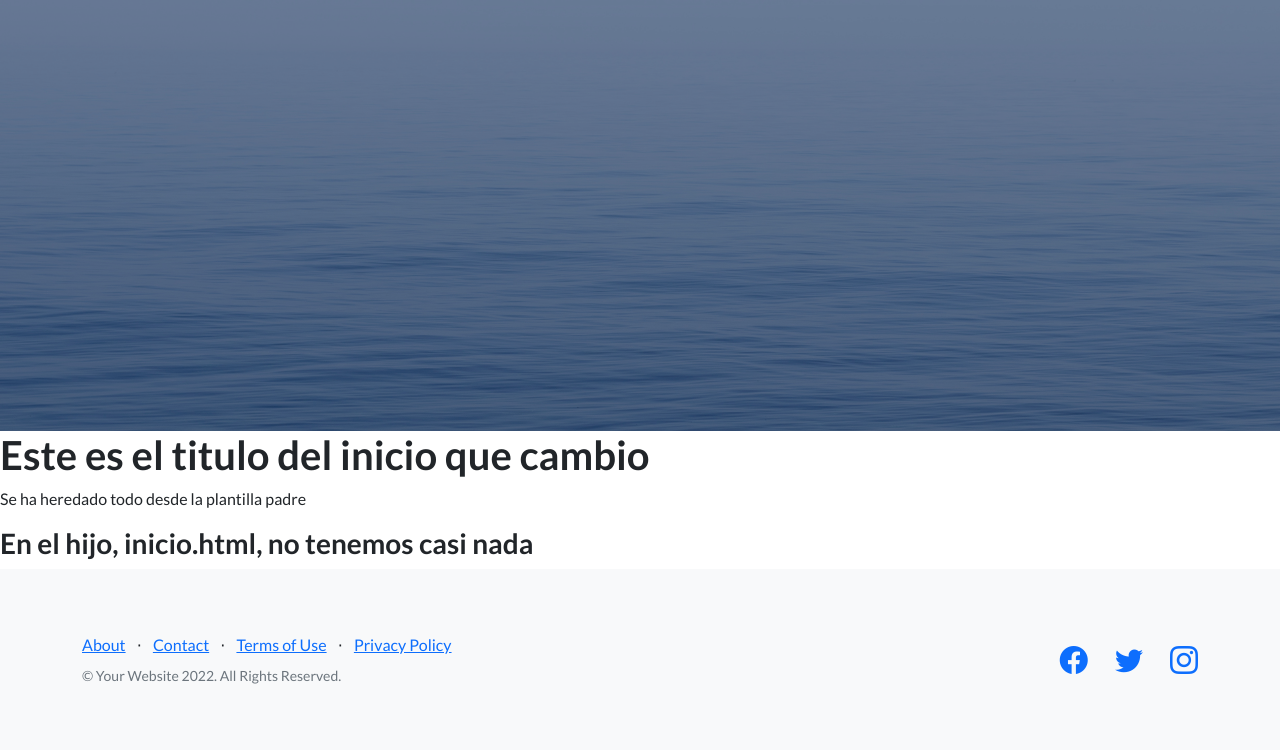
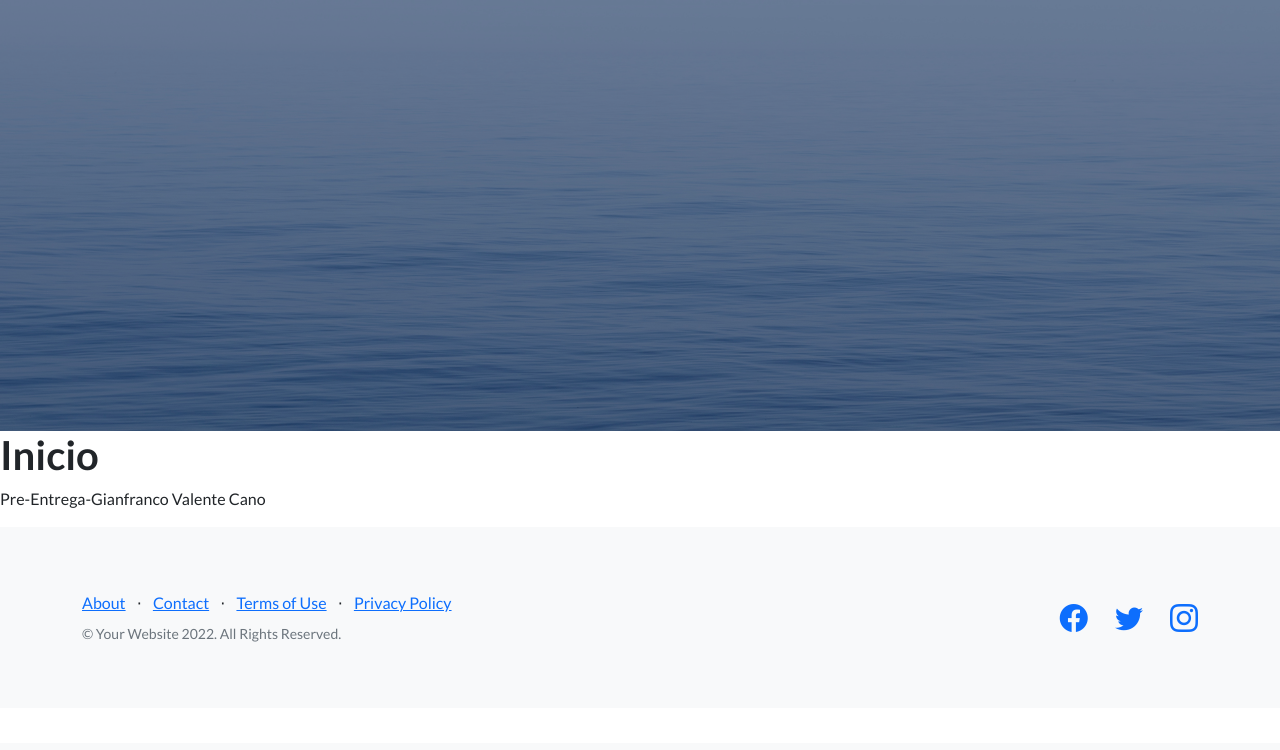
Before and after one commit to gian501/Tercera-Pre-entrega.ValenteCanoGianfranco, a Django app: page /AppE03/ in a window 1280 px wide. Shown: the part 57-807 px from the top of the page. After the commit the page ends 699 px from the top, so only its background shows below. Run offline with Django 4.2, Linux system fonts and the light colour scheme; some libraries are stand-ins or nearby versions.

Commit message:
Checkpoint. no funciona entregables

```diff
--- a/AppE03/templates/AppE03/entregables.html
+++ b/AppE03/templates/AppE03/entregables.html
@@ -15,8 +15,7 @@
                 {{miFormulario.as_table}}
 
             </table>
-            <input type = "datetime" value="">
-            <input type = "checkbox" value="Enviar">
+            <br>
             <input type = "submit" value="Enviar">
          </form>
     </body>
--- a/AppE03/templates/AppE03/inicio.html
+++ b/AppE03/templates/AppE03/inicio.html
@@ -3,9 +3,9 @@
 {% block contenidoQueCambia %}
 
    <!--Aqui se va a colocar lo que se cambia y esta asociado a la vista-->
-   <h1>Este es el titulo del inicio que cambio</h1>
-   <p> Se ha heredado todo desde la plantilla padre</p>
+   <h1>Inicio</h1>
+   <p> Pre-Entrega-Gianfranco Valente Cano</p>
 
-   <h3>En el hijo, inicio.html, no tenemos casi nada </h3>
+   <h3> </h3>
 
    {% endblock %}
--- a/AppE03/views.py
+++ b/AppE03/views.py
@@ -43,7 +43,7 @@ def profesores(request):
 
         if miFormulario.is_valid:
             informacion = miFormulario.cleaned_data
-            profesor = Profesor(nombre=informacion["nombre"], apellido=informacion["apellido"],email = informacion["e-mail"], profesion = informacion['profesion'])
+            profesor = Profesor(nombre=informacion["nombre"], apellido=informacion["apellido"],email=informacion["email"], profesion=informacion["profesion"])
             profesor.save()
         return render(request, "AppE03/profesores.html" ) #ubicacion a donde me lleva
     else:
@@ -59,7 +59,7 @@ def estudiantes(request):
 
         if miFormulario.is_valid:
             informacion = miFormulario.cleaned_data
-            estudiante = Estudiante(nombre=informacion["nombre"], apellido=informacion["apellido"],email = informacion["e-mail"])
+            estudiante = Estudiante(nombre=informacion["nombre"], apellido=informacion["apellido"],email=informacion["email"])
             estudiante.save()
         return render(request, "AppE03/estudiantes.html" ) #ubicacion a donde me lleva
     else:
@@ -77,7 +77,7 @@ def entregables(request):
 
         if miFormulario.is_valid:
             informacion = miFormulario.cleaned_data
-            entregable = Entregable (nombre=informacion["nombre"],apellido=informacion["apellido"],email = informacion["e-mail"], fechadeentrega=informacion["Fecha de entrega"],entregado = informacion["entregado"])
+            entregable = Entregable (nombre=informacion["nombre"],apellido=informacion["apellido"],email=informacion["email"], fechaEntrega=informacion["fechaEntrega"],entregado=informacion["entregado"])
             entregable.save()
         return render(request, "AppE03/entregables.html" ) #ubicacion a donde me lleva
     else:
```
Also changed, not shown: db.sqlite3.
